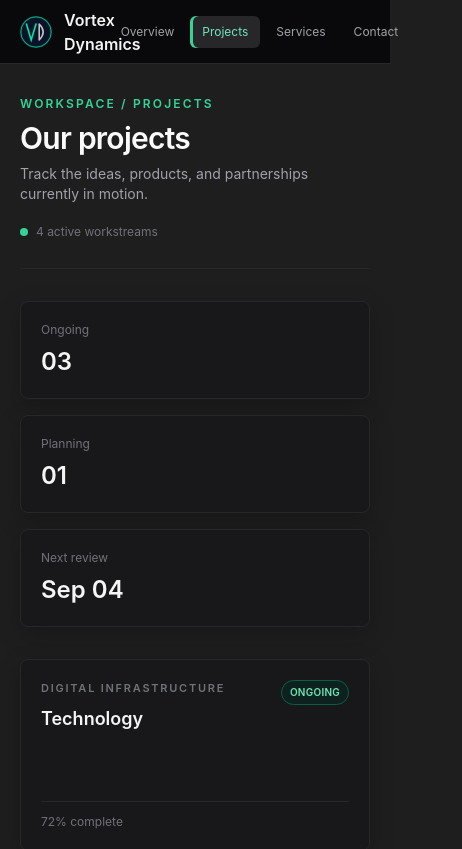
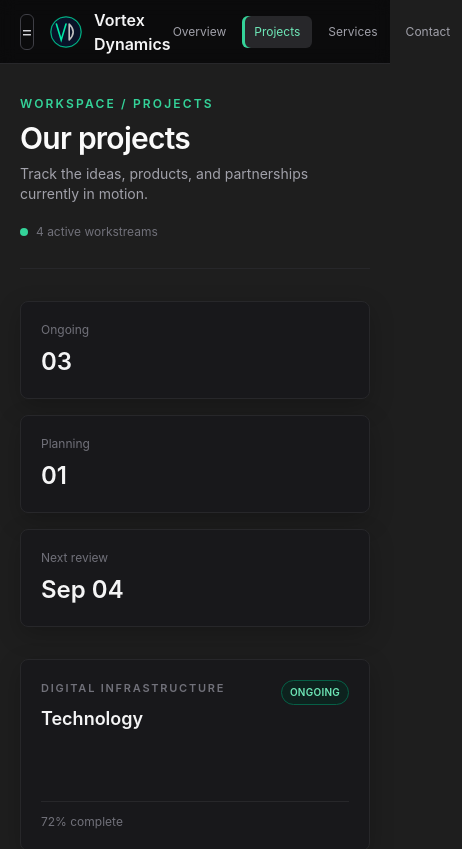
Before and after one commit to grok369-nexus/vortex-labs, a React (Vite) app in the folder my-app/: page /projects in a window 390 px wide. Shown: the top 849 px of the page, 462 px wide, since content can reach past the window. Built offline with nearby package versions, Linux system fonts and the light colour scheme.

Commit message:
added navigation bar for mobile uses

```diff
--- a/my-app/src/components/Navbar.jsx
+++ b/my-app/src/components/Navbar.jsx
@@ -5,6 +5,7 @@ import VortexLogo from "../assets/vortex-logo.svg";
 
 export default function Navbar() {
   const [lightMode, setLightMode] = useState(() => localStorage.getItem("vortex-theme") === "light");
+  const [mobileMenuOpen, setMobileMenuOpen] = useState(false);
 
   useEffect(() => {
     document.body.classList.toggle("light-mode", lightMode);
@@ -55,8 +56,17 @@ export default function Navbar() {
           Last checked just now
         </div>
       </aside>
-      <header className="sticky top-0 z-10 flex h-16 items-center justify-between border-b border-zinc-800 bg-zinc-950/95 px-5 backdrop-blur lg:ml-64 lg:px-8">
+      <header className="sticky top-0 z-30 flex h-16 items-center justify-between border-b border-zinc-800 bg-zinc-950/90 px-5 backdrop-blur lg:ml-64 lg:px-8">
         <div className="flex items-center gap-3 lg:hidden">
+          <button
+            type="button"
+            onClick={() => setMobileMenuOpen((isOpen) => !isOpen)}
+            className="mr-1 flex h-9 w-9 items-center justify-center rounded-md border border-zinc-700 text-lg text-zinc-300 hover:bg-zinc-800"
+            aria-label={mobileMenuOpen ? "Close navigation menu" : "Open navigation menu"}
+            aria-expanded={mobileMenuOpen}
+          >
+            {mobileMenuOpen ? "x" : "="}
+          </button>
           <img src={VortexLogo} alt="Vortex Dynamics" className="h-8 w-8" />
           <span className="font-semibold text-zinc-100">Vortex Dynamics</span>
         </div>
@@ -67,6 +77,43 @@ export default function Navbar() {
           <NavLink to="/contact" className={({ isActive }) => `rounded-md px-3 py-2 text-xs sm:text-sm ${isActive ? "sidebar-nav-active" : "text-zinc-400 hover:text-zinc-100"}`}>Contact</NavLink>
         </nav>
       </header>
+      {mobileMenuOpen && (
+        <>
+          <button
+            type="button"
+            aria-label="Close navigation menu"
+            className="fixed inset-0 z-20 bg-black/30 lg:hidden"
+            onClick={() => setMobileMenuOpen(false)}
+          />
+          <aside className="fixed left-0 right-0 top-16 z-20 border-b border-zinc-800 bg-zinc-950/90 px-5 py-5 shadow-panel backdrop-blur lg:hidden">
+            <p className="mb-3 text-[11px] font-semibold uppercase tracking-[0.18em] text-zinc-600">Workspace</p>
+            <nav className="space-y-1">
+              {navItems.map((item) => (
+                <NavLink
+                  end={item.to === "/"}
+                  key={item.label}
+                  to={item.to}
+                  onClick={() => setMobileMenuOpen(false)}
+                  className={({ isActive }) => `sidebar-nav ${isActive ? "sidebar-nav-active" : ""}`}
+                >
+                  <span className="w-5 text-center text-xs font-bold uppercase">{item.icon.slice(0, 1)}</span>
+                  {item.label}
+                </NavLink>
+              ))}
+              <button type="button" onClick={toggleTheme} className="sidebar-nav w-full text-left" aria-pressed={lightMode}>
+                <span className="w-5 text-center text-xs font-bold">{lightMode ? "D" : "L"}</span>
+                {lightMode ? "Light mode" : "Dark mode"}
+              </button>
+            </nav>
+            <div className="mt-5 border-t border-zinc-800 pt-4">
+              <a className="sidebar-nav" href="https://grok369-portfolio.vercel.app" target="_blank" rel="noreferrer" onClick={() => setMobileMenuOpen(false)}>
+                <span className="w-5 text-center text-xs font-bold">↗</span>
+                Portfolio
+              </a>
+            </div>
+          </aside>
+        </>
+      )}
     </>
   );
 }
```
